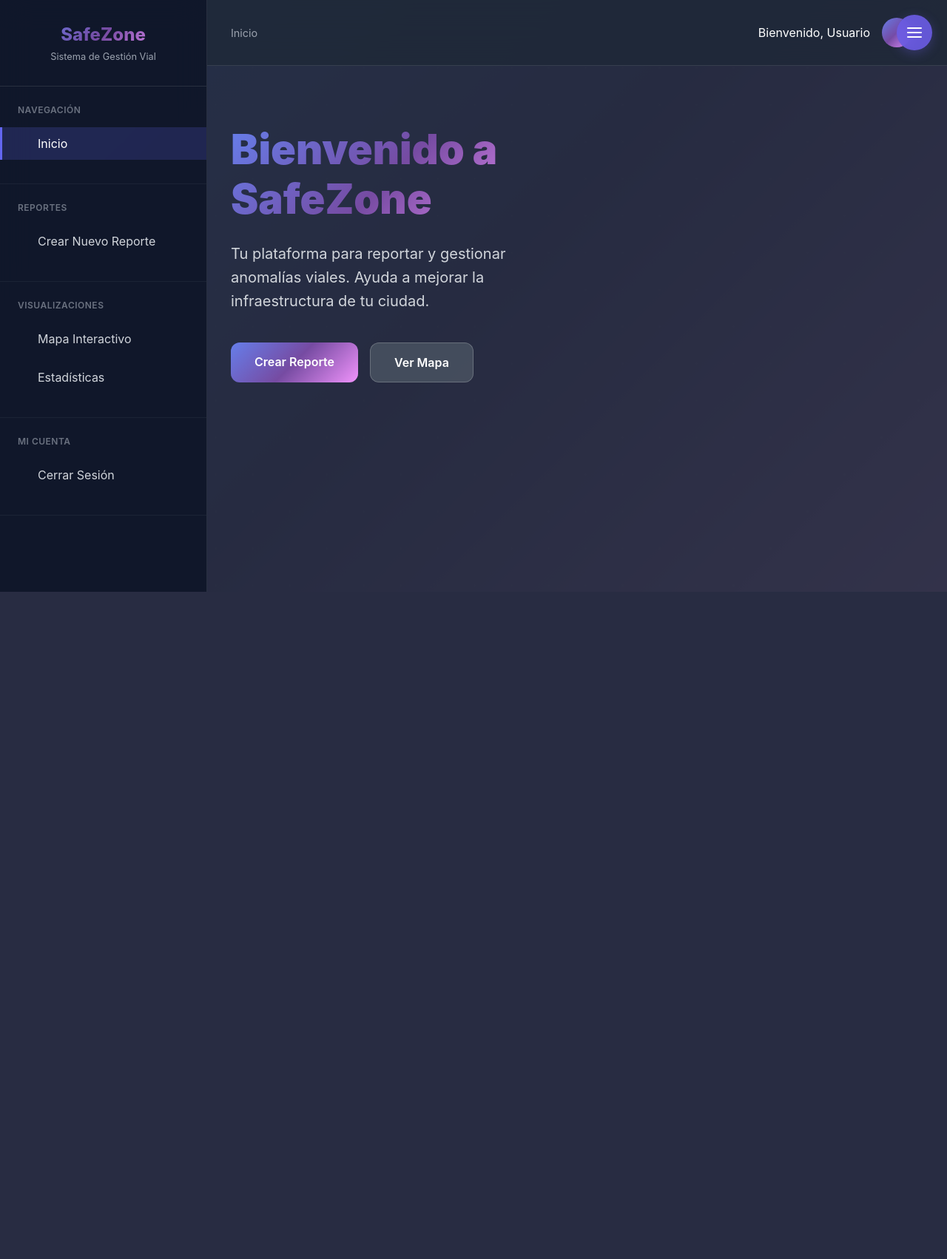
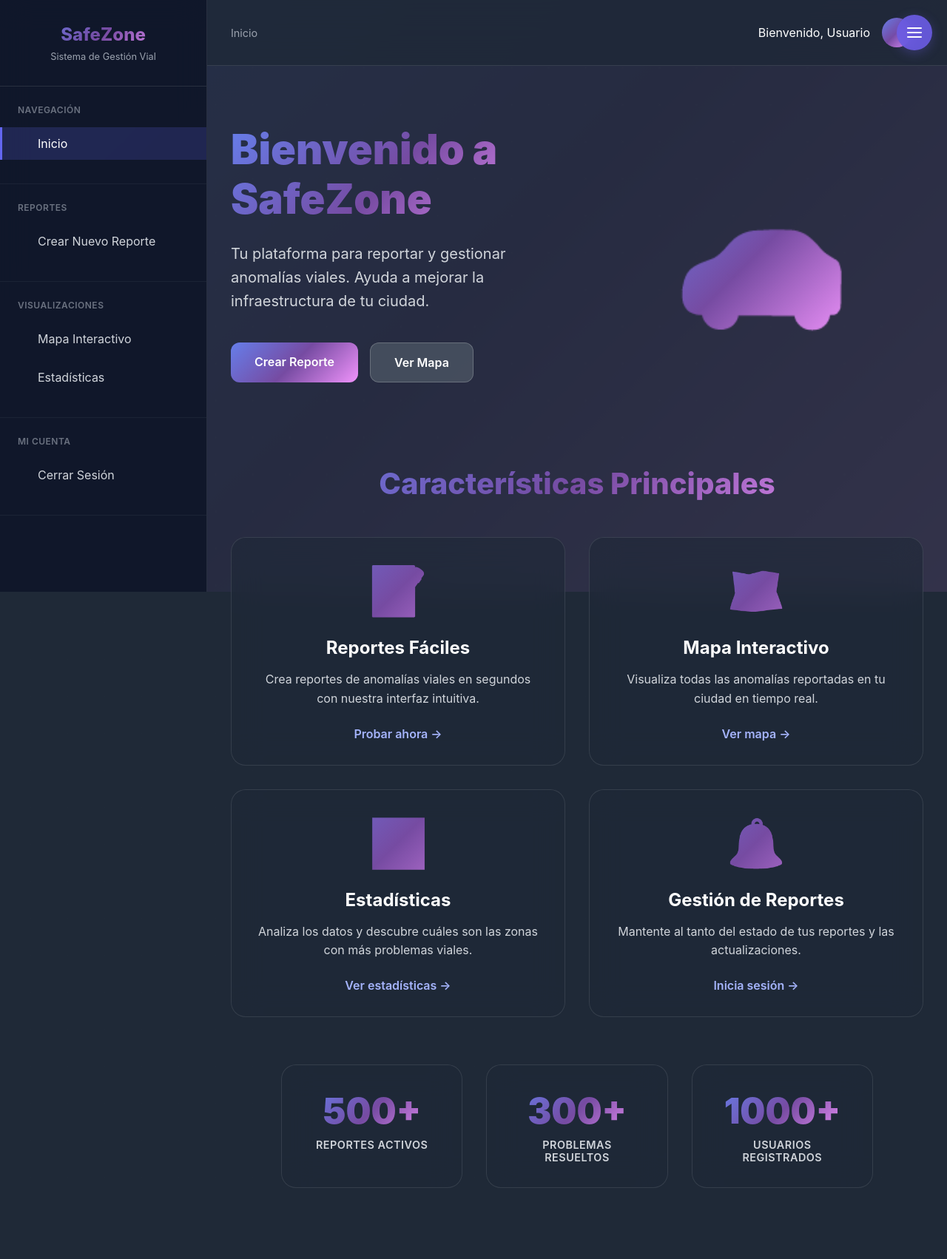
Before and after one commit to CristianGa27/Proyecto_SafeZone, a Flask app: template templates/inicio.html in a window 1280 px wide. Shown: the whole page at 74% size. Before the commit the page ends 800 px from the top, so only its background shows below. Run offline with Flask 3, Linux system fonts and the light colour scheme; the template is opened without the code that fills it, so the values that code supplies are empty; parts of the project's set-up code (start-up, migrations or seed data) failed here and were passed over.

Commit message:
actualizar inicio

```diff
--- a/templates/inicio.html
+++ b/templates/inicio.html
@@ -131,3 +131,93 @@
                             </a>
                         </div>
                     </div>
+                    <div class="hero-image">
+                        <!-- Use a sleek icon for the hero image -->
+                        <div class="hero-icon">🚗</div>
+                    </div>
+                </div>
+            </section>
+
+            <!-- Features Section -->
+            <section class="features-section">
+                <h2 class="section-title">Características Principales</h2>
+                <div class="features-grid">
+                    <div class="feature-card">
+                        <div class="feature-icon">📝</div>
+                        <h3 class="feature-title">Reportes Fáciles</h3>
+                        <p class="feature-description">Crea reportes de anomalías viales en segundos con nuestra interfaz intuitiva.</p>
+                        <a href="{{ url_for('reports.registro_html') }}" class="feature-link">Probar ahora &rarr;</a>
+                    </div>
+                    <div class="feature-card">
+                        <div class="feature-icon">🗺️</div>
+                        <h3 class="feature-title">Mapa Interactivo</h3>
+                        <p class="feature-description">Visualiza todas las anomalías reportadas en tu ciudad en tiempo real.</p>
+                        <a href="{{ url_for('visualizations.mapa_html') }}" class="feature-link">Ver mapa &rarr;</a>
+                    </div>
+                    <div class="feature-card">
+                        <div class="feature-icon">📊</div>
+                        <h3 class="feature-title">Estadísticas</h3>
+                        <p class="feature-description">Analiza los datos y descubre cuáles son las zonas con más problemas viales.</p>
+                        <a href="{{ url_for('visualizations.estadisticas_html') }}" class="feature-link">Ver estadísticas &rarr;</a>
+                    </div>
+                    <div class="feature-card">
+                        <div class="feature-icon">🔔</div>
+                        <h3 class="feature-title">Gestión de Reportes</h3>
+                        <p class="feature-description">Mantente al tanto del estado de tus reportes y las actualizaciones.</p>
+                        {% if session.get('user_role') == 'user' %}
+                        <a href="{{ url_for('reports.mis_reportes_html') }}" class="feature-link">Mis reportes &rarr;</a>
+                        {% else %}
+                        <a href="{{ url_for('auth.login') }}" class="feature-link">Inicia sesión &rarr;</a>
+                        {% endif %}
+                    </div>
+                </div>
+            </section>
+
+            <!-- Stats Section -->
+            <section class="stats-section">
+                <div class="stats-grid">
+                    <div class="stat-card">
+                        <div class="stat-number">500+</div>
+                        <div class="stat-label">Reportes Activos</div>
+                    </div>
+                    <div class="stat-card">
+                        <div class="stat-number">300+</div>
+                        <div class="stat-label">Problemas Resueltos</div>
+                    </div>
+                    <div class="stat-card">
+                        <div class="stat-number">1000+</div>
+                        <div class="stat-label">Usuarios Registrados</div>
+                    </div>
+                </div>
+            </section>
+
+        </div>
+    </main>
+
+    <script src="/static/js/menu.js"></script>
+    <script>
+        // Animations initialization
+        document.addEventListener('DOMContentLoaded', () => {
+            const observerOptions = {
+                threshold: 0.1
+            };
+
+            const observer = new IntersectionObserver((entries) => {
+                entries.forEach(entry => {
+                    if (entry.isIntersecting) {
+                        entry.target.style.opacity = '1';
+                        entry.target.style.transform = 'translateY(0)';
+                    }
+                });
+            }, observerOptions);
+
+            document.querySelectorAll('.feature-card, .stat-card').forEach(el => {
+                el.style.opacity = '0';
+                el.style.transform = 'translateY(30px)';
+                el.style.transition = 'all 0.6s ease';
+                observer.observe(el);
+            });
+        });
+    </script>
+</body>
+</html>
```
